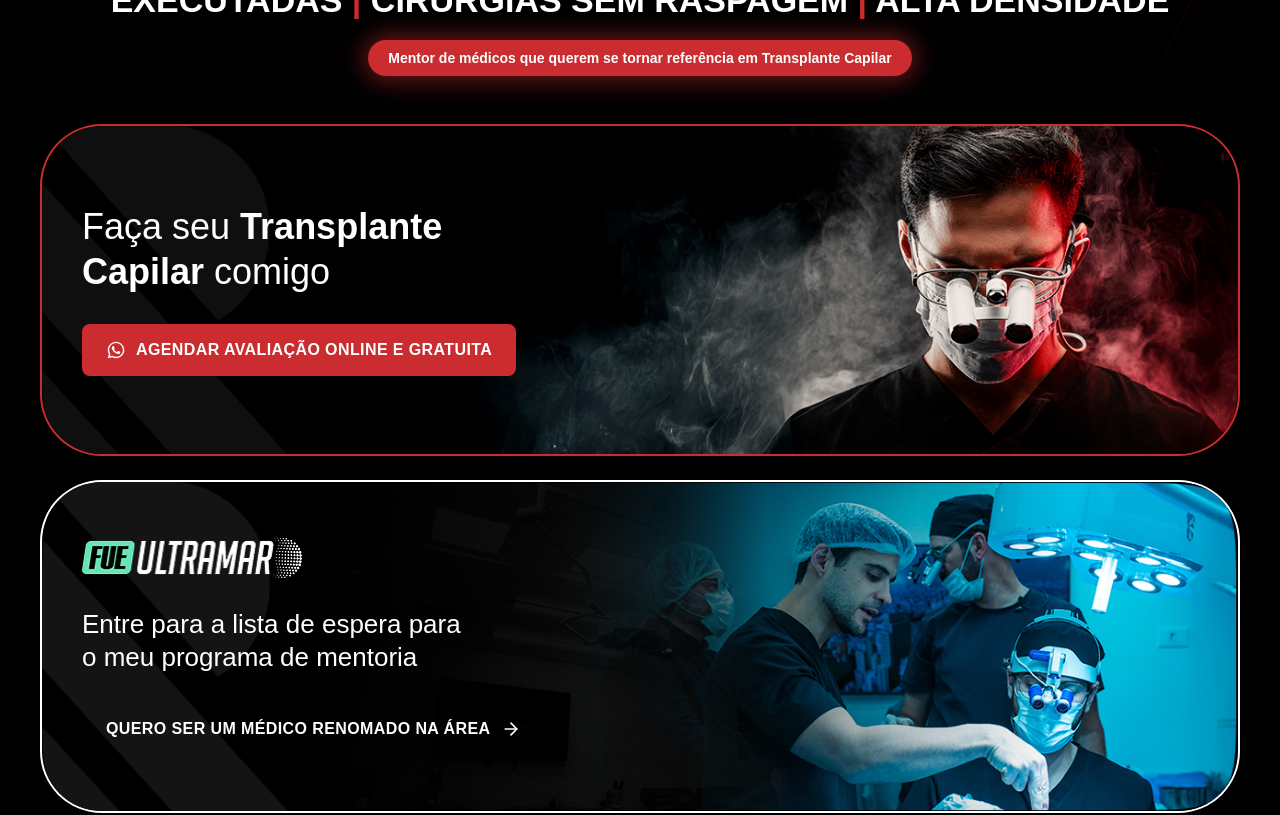
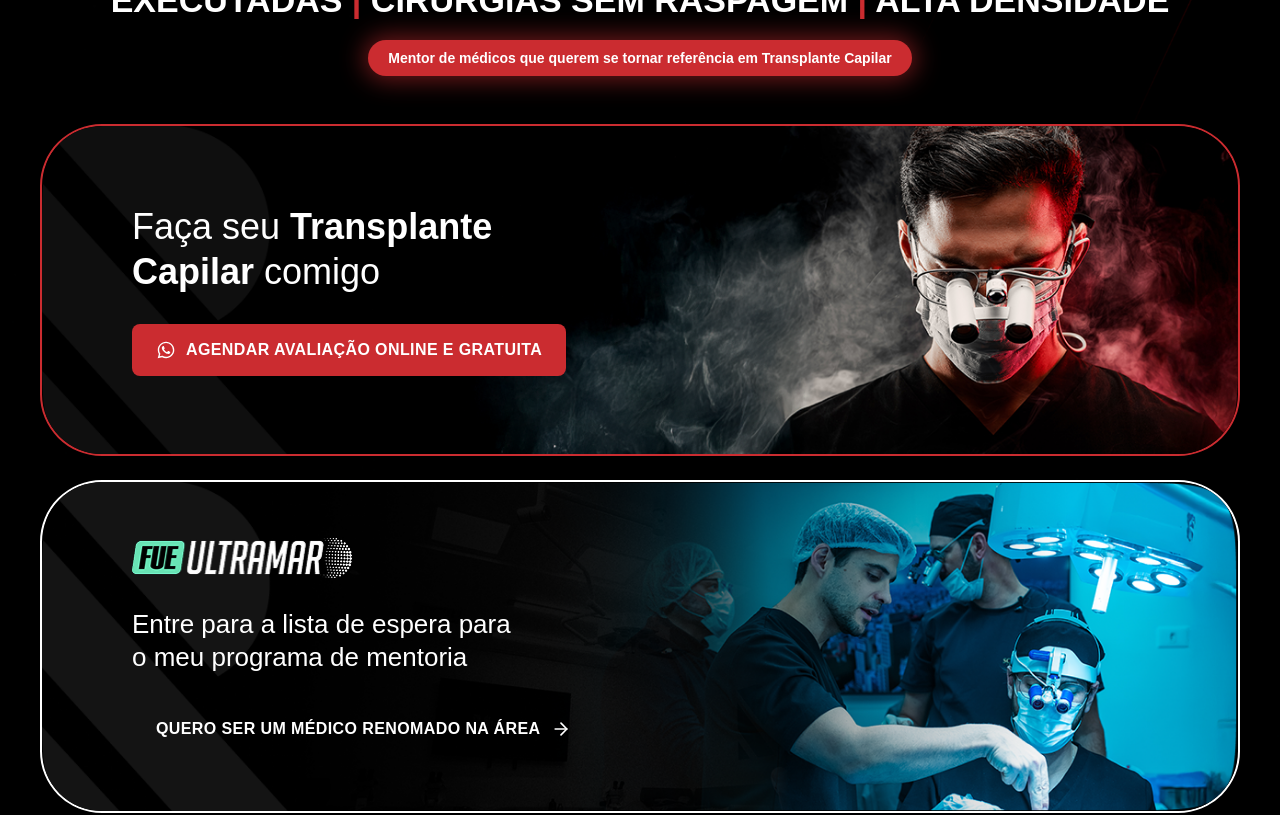
Before and after one commit to criacaondhub/links_ultramar, a React (Vite) app: page / in a window 1280 px wide. Shown: the part 720-1535 px from the top of the page. Built offline with nearby package versions, Linux system fonts and the light colour scheme; a web font is replaced by a local one.

Commit message:
feat: padroniza padding lateral esquerdo dos banners de link em 90px

```diff
--- a/src/components/ui/BannerLink.tsx
+++ b/src/components/ui/BannerLink.tsx
@@ -57,7 +57,7 @@ export function BannerLink({
         className="absolute inset-0 h-full w-full object-cover"
       />
       <div
-        className={`relative z-10 flex h-full flex-col justify-center gap-[30px] py-6 pl-4 md:py-10 md:pl-10 ${contentMaxWidth}`}
+        className={`relative z-10 flex h-full flex-col justify-center gap-[30px] py-6 pl-[90px] md:py-10 ${contentMaxWidth}`}
       >
         <div className={titleClassName}>{title}</div>
         <span
```
